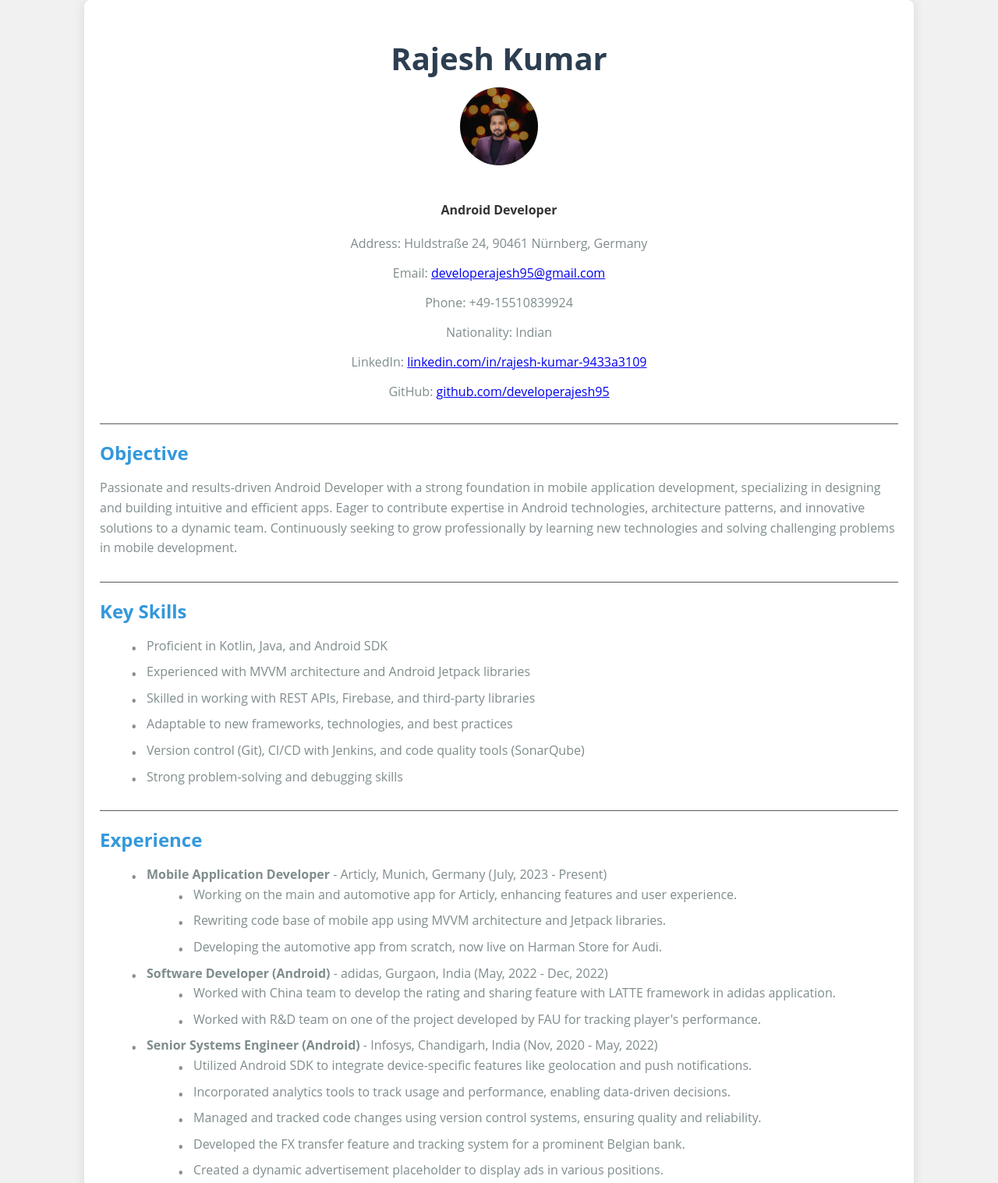
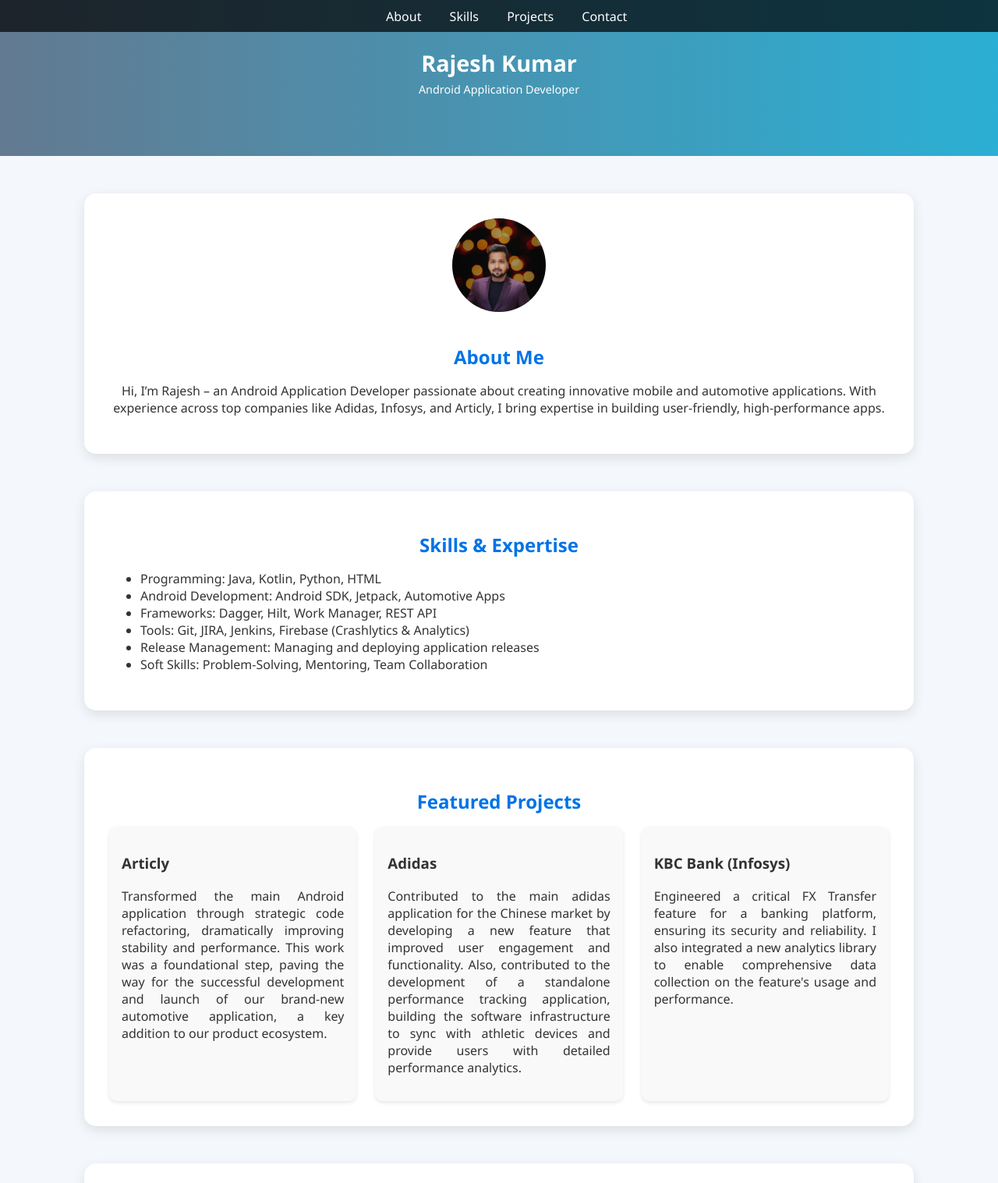
Before and after one commit to developerajesh95/dev-profile, a plain HTML site: page index.html in a window 1280 px wide. Shown: the top 1517 px of the page at 78% size. Drawn offline with Linux system fonts and the light colour scheme.

Commit message:
modifying webpage

```diff
--- a/index.html
+++ b/index.html
@@ -3,257 +3,171 @@
 <head>
   <meta charset="UTF-8">
   <meta name="viewport" content="width=device-width, initial-scale=1.0">
-    <title>Rajesh Kumar - Android Developer</title>
+  <title>Rajesh Kumar – Android Application Developer</title>
   <style>
     body {
-            font-family: 'Open Sans', sans-serif;
-            background-color: #f1f1f1;
       margin: 0;
-            padding: 0;
+      font-family: 'Segoe UI', Tahoma, Geneva, Verdana, sans-serif;
+      background: #f4f7fb;
       color: #333;
     }
-
-        .container {
-            width: 80%;
-            max-width: 1100px;
-            margin: 0 auto;
-            background-color: #fff;
-            padding: 20px;
-            border-radius: 8px;
-            box-shadow: 0 0 15px rgba(0, 0, 0, 0.1);
+    header {
+      height: 25vh;
+      background: linear-gradient(to right, #637a91, #2bafd4);
+      color: white;
+      display: flex;
+      flex-direction: column;
+      justify-content: center;
+      align-items: center;
     }
-
-        h1 {
+    header h1 {
+      font-size: 1.8rem;
+      margin: 0;
+    }
+    header p {
+      font-size: 0.9rem;
+      margin-top: 0.3rem;
+    }
+    nav {
+      position: fixed;
+      top: 0;
+      width: 100%;
+      background: rgba(0,0,0,0.7);
+      padding: 0.6rem;
       text-align: center;
-            font-size: 2.5rem;
-            color: #2c3e50;
-            margin-bottom: 10px;
+      z-index: 1000;
     }
-
-        .header-info {
-            text-align: center;
-            margin-bottom: 30px;
+    nav a {
+      color: white;
+      margin: 0 1rem;
+      text-decoration: none;
+      font-weight: 500;
     }
-
-        .header-info img {
-            width: 100px; /* Adjust the size of the image */
-            height: 100px; /* Ensure the image is square */
-            border-radius: 50%; /* This makes the image circular */
-            object-fit: cover; /* Ensures the image doesn't stretch */
-            margin-bottom: 20px; /* Adds some space below the image */
-        }
-
-        .header-info p {
-            font-size: 1rem;
-            color: #7f8c8d;
-        }
-
-        .section-title {
-            font-size: 1.5rem;
-            color: #3498db;
-            margin-bottom: 10px;
-        }
-
-        .section {
-            margin-bottom: 30px;
-        }
-
-        .section p, .section ul {
-            font-size: 1rem;
-            color: #7f8c8d;
-            line-height: 1.6;
-        }
-
-        .divider {
-            height: 1px;
-            background-color: #585b5c;
-            margin: 20px 0;
-        }
-
-        .contact-info a {
-            color: #3498db;
-            text-decoration: none;
-            font-weight: bold;
-        }
-
-        .contact-info a:hover {
+    nav a:hover {
       text-decoration: underline;
     }
-
-        .skills li, .education li, .experience li, .additional-skills li {
-            list-style: none;
-            padding-left: 20px;
-            position: relative;
-            margin-bottom: 8px;
+    section {
+      max-width: 1000px;
+      margin: 3rem auto;
+      padding: 2rem;
+      background: white;
+      border-radius: 15px;
+      box-shadow: 0 5px 15px rgba(0,0,0,0.1);
     }
-
-        .skills li::before, .experience li::before, .education li::before, .additional-skills li::before {
-            content: "•";
-            font-size: 20px;
-            position: absolute;
-            left: 0;
-            color: #8a8e91;
+    h2 {
+      text-align: center;
+      color: #0073e6;
+      margin-bottom: 1rem;
     }
-
+    .intro {
+      text-align: center;
+    }
+    .intro img {
+      width: 120px;
+      height: 120px;
+      border-radius: 50%;
+      margin-bottom: 1rem;
+    }
+    .projects {
+      display: grid;
+      grid-template-columns: repeat(auto-fit, minmax(280px, 1fr));
+      gap: 1.5rem;
+    }
+    .project-card {
+      background: #f9f9f9;
+      padding: 1rem;
+      border-radius: 10px;
+      box-shadow: 0 2px 5px rgba(0,0,0,0.1);
+      transition: transform 0.2s;
+      text-align: justify;
+    }
+    .project-card:hover {
+      transform: translateY(-5px);
+    }
     footer {
       text-align: center;
-            margin-top: 50px;
-            font-size: 0.9rem;
-            color: #7f8c8d;
+      padding: 2rem;
+      background: #222;
+      color: white;
+      margin-top: 3rem;
+    }
+    .social a {
+      margin: 0 10px;
+      color: white;
+      text-decoration: none;
+    }
+    .highlight {
+      font-weight: bold;
+      color: #0073e6;
     }
   </style>
 </head>
 <body>
+  <nav>
+    <a href="#about">About</a>
+    <a href="#skills">Skills</a>
+    <a href="#projects">Projects</a>
+    <a href="#contact">Contact</a>
+  </nav>
 
-    <div class="container">
+  <header>
     <h1>Rajesh Kumar</h1>
-        <div class="header-info">
-            <img src="https://raw.githubusercontent.com/developerajesh95/dev-profile/main/images/linked_in.jpeg" alt="Rajesh Kumar" class="profile-img">
-            <p><h4>Android Developer</h4></p>
-            <p>Address: Huldstraße 24, 90461 Nürnberg, Germany</p>
-            <p>Email: <a href="mailto:developerajesh95@gmail.com">developerajesh95@gmail.com</a></p>
-            <p>Phone: +49-15510839924</p>
-            <p>Nationality: Indian</p>
-            <p>LinkedIn: <a href="http://www.linkedin.com/in/rajesh-kumar-9433a3109/" target="_blank">linkedin.com/in/rajesh-kumar-9433a3109</a></p>
-            <p>GitHub: <a href="https://github.com/developerajesh95" target="_blank">github.com/developerajesh95</a></p>
+    <p>Android Application Developer</p>
+  </header>
+
+  <section id="about">
+    <div class="intro">
+      <img src="images/linked_in.jpeg" alt="Rajesh Kumar">
+      <h2>About Me</h2>
+      <p>Hi, I’m Rajesh – an Android Application Developer passionate about creating innovative mobile and automotive applications. With experience across top companies like Adidas, Infosys, and Articly, I bring expertise in building user-friendly, high-performance apps.</p>
     </div>
+  </section>
 
-        <div class="divider"></div>
+  <section id="skills">
+    <h2>Skills & Expertise</h2>
+    <ul>
+      <li>Programming: Java, Kotlin, Python, HTML</li>
+      <li>Android Development: Android SDK, Jetpack, Automotive Apps</li>
+      <li>Frameworks: Dagger, Hilt, Work Manager, REST API</li>
+      <li>Tools: Git, JIRA, Jenkins, Firebase (Crashlytics & Analytics)</li>
+      <li>Release Management: Managing and deploying application releases</li>
+      <li>Soft Skills: Problem-Solving, Mentoring, Team Collaboration</li>
+    </ul>
+  </section>
 
-        <!-- Objective Section -->
-        <div class="section">
-            <h2 class="section-title">Objective</h2>
-            <p>Passionate and results-driven Android Developer with a strong foundation in mobile application development, specializing in designing and building intuitive and efficient apps. Eager to contribute expertise in Android technologies, architecture patterns, and innovative solutions to a dynamic team. Continuously seeking to grow professionally by learning new technologies and solving challenging problems in mobile development.</p>
+  <section id="projects">
+    <h2>Featured Projects</h2>
+    <div class="projects">
+      <div class="project-card">
+        <h3>Articly</h3>
+        <p>Transformed the main Android application through strategic code refactoring, dramatically improving stability and performance. This work was a foundational step, paving the way for the successful development and launch of our brand-new automotive application, a key addition to our product ecosystem.</p>
       </div>
+      <div class="project-card">
+        <h3>Adidas</h3>
+        <p>Contributed to the main adidas application for the Chinese market by developing a new feature that improved user engagement and functionality. Also, contributed to the development of a standalone performance tracking application, building the software infrastructure to sync with athletic devices and provide users with detailed performance analytics.</p>
+      </div>
+      <div class="project-card">
+        <h3>KBC Bank (Infosys)</h3>
+        <p>Engineered a critical FX Transfer feature for a banking platform, ensuring its security and reliability. I also integrated a new analytics library to enable comprehensive data collection on the feature's usage and performance.</p>
+      </div>
+    </div>
+  </section>
 
-        <div class="divider"></div>
-
-        <!-- Skills Section -->
-        <div class="section">
-            <h2 class="section-title">Key Skills</h2>
-            <ul class="skills">
-                <li>Proficient in Kotlin, Java, and Android SDK</li>
-                <li>Experienced with MVVM architecture and Android Jetpack libraries</li>
-                <li>Skilled in working with REST APIs, Firebase, and third-party libraries</li>
-                <li>Adaptable to new frameworks, technologies, and best practices</li>
-                <li>Version control (Git), CI/CD with Jenkins, and code quality tools (SonarQube)</li>
-                <li>Strong problem-solving and debugging skills</li>
-            </ul>
-        </div>
-
-        <div class="divider"></div>
-
-        <!-- Experience Section -->
-        <div class="section">
-            <h2 class="section-title">Experience</h2>
-            <ul class="experience">
-                <li><strong>Mobile Application Developer</strong> - Articly, Munich, Germany (July, 2023 - Present)
-                    <ul>
-                        <li>Working on the main and automotive app for Articly, enhancing features and user experience.</li>
-                        <li>Rewriting code base of mobile app using MVVM architecture and Jetpack libraries.</li>
-                        <li>Developing the automotive app from scratch, now live on Harman Store for Audi.</li>
-                    </ul>
-                </li>
-                <li><strong>Software Developer (Android)</strong> - adidas, Gurgaon, India (May, 2022 - Dec, 2022)
-                    <ul>
-                        <li>Worked with China team to develop the rating and sharing feature with LATTE  framework in adidas application.</li>
-                        <li>Worked with R&D team on one of the project developed by FAU for tracking player's performance.</li>
-                    </ul>
-                </li>
-                <li><strong>Senior Systems Engineer (Android)</strong> - Infosys, Chandigarh, India (Nov, 2020 - May, 2022)
-                    <ul>
-                        <li>Utilized Android SDK to integrate device-specific features like geolocation and push notifications.</li>
-                        <li>Incorporated analytics tools to track usage and performance, enabling data-driven decisions.</li>
-                        <li>Managed and tracked code changes using version control systems, ensuring quality and reliability.</li>
-                        <li>Developed the FX transfer feature and tracking system for a prominent Belgian bank.</li>
-                        <li>Created a dynamic advertisement placeholder to display ads in various positions.</li>
-                      </ul>
-                </li>
-                <li><strong>Software Engineer (Android)</strong> - Magictel Solutions Pvt. Ltd., Noida, India (March, 2019 - Oct, 2020)
-                    <ul>
-                        <li>Incorporated analytics tools to track usage and performance metrics, enabling the team to make data driven decisions.</li>
-                        <li>Used version control system to manage and track changes to the source code, ensuring quality and reliability.</li>
-                        <li>Developed a custom UI/UX design that improved user engagement by 10%.</li>
-                      </ul>
-
-                </li>
-                <li><strong>Software Engineer (Android)</strong> - Bailiwick Tech Innovations Pvt. Ltd, Noida, India (Sept, 2017 - March, 2019)
-                    <ul>
-                        <li>Leveraged the Android SDK to integrate device-specific features such as geolocation and push notifications.</li>
-                        <li>Optimized the app to reduce its size by 20%, resulting in faster download times and improved performance.</li>
-                        <li>Utilized open-source libraries to reduce the development time by 25%.</li>
-                    </ul>
-                </li>
-            </ul>
-        </div>
-
-        <div class="divider"></div>
-
-        <!-- Education Section -->
-        <div class="section">
-            <h2 class="section-title">Education</h2>
-            <ul class="education">
-                <li><strong>Master in Data Science</strong> - Friedrich Alexander University, Erlangen, Germany <br>
-                    Expected Graduation: 2026</li>
-                <li><strong>B.Tech in Computer Science</strong> - Keshav Mahavidyalaya, Delhi University, India <br>
-                    Final Grade: 2.04<br>
-                    Completed In: 2017</li>
-                <li><strong>Intermediate Education</strong> - Bhaurav Devras Saraswati Vidya Mandir, Noida, India <br>
-                    Final Grade: 1.44<br>
-                    Completed In: 2013</li>
-                <li><strong>High School</strong> - Bhaurav Devras Saraswati Vidya Mandir, Noida, India <br>
-                    Final Grade: 1.21<br>
-                    Completed In: 2011</li>
-            </ul>
-        </div>
-
-
-        <div class="divider"></div>
-
-        <!-- Additional Skills Section -->
-        <div class="section">
-            <h2 class="section-title">Additional Skills</h2>
-            <ul class="skills">
-                <li>Android, Android Studio, Android Automotive</li>
-                <li>Android SDK, Android XML, Compose</li>
-                <li>Java, Kotlin, Architecture Patterns, Jetpack</li>
-                <li>Python, HTML, Git</li>
-                <li>JIRA, Confluence, Jenkins, Sonarqube</li>
-                <li>Figma, Crashlytics (Firebase)</li>
-                <li>MS Office, Google CTS</li>
-            </ul>
-        </div>
-
-        <div class="divider"></div>
-
-        <div class="section">
-            <h2 class="section-title">Languages</h2>
-            <ul class="languages">
-                <li>Hindi (Native)</li>
-                <li>English (Excellent Command)</li>
-                <li>German (A1.1)</li>
-            </ul>
-        </div>
-
-        <div class="divider"></div>
-
-        <div class="section">
-            <h2 class="section-title">Interests and Activities</h2>
-            <ul class="interests">
-                <li>Learning New Frameworks and Technologies</li>
-                <li>Cooking</li>
-                <li>Cycling</li>
-                <li>Calisthenics</li>
-            </ul>
-        </div>
-
-        <div class="divider"></div>
+  <section id="contact">
+    <h2>Get in Touch</h2>
+    <p style="text-align:center;">I’d love to connect and discuss new opportunities.</p>
+    <p style="text-align:center;">
+      📧 <a href="mailto:developerajesh95@gmail.com">developerajesh95@gmail.com</a><br>
+      📱 <span class="highlight">+91-9650431405 (Available on WhatsApp)</span>
+    </p>
+  </section>
 
   <footer>
-            <p>&copy; 2024 Rajesh Kumar | Android Developer</p>
+    <p>© 2025 Rajesh Kumar</p>
+    <div class="social">
+      <a href="https://www.linkedin.com/in/rajesh-kumar-9433a3109/" target="_blank">LinkedIn</a>
+      <a href="https://github.com/developerajesh95" target="_blank">GitHub</a>
+    </div>
   </footer>
-
-    </div>
-
 </body>
 </html>
```
Lines whose indentation alone changed are shown as unchanged.
